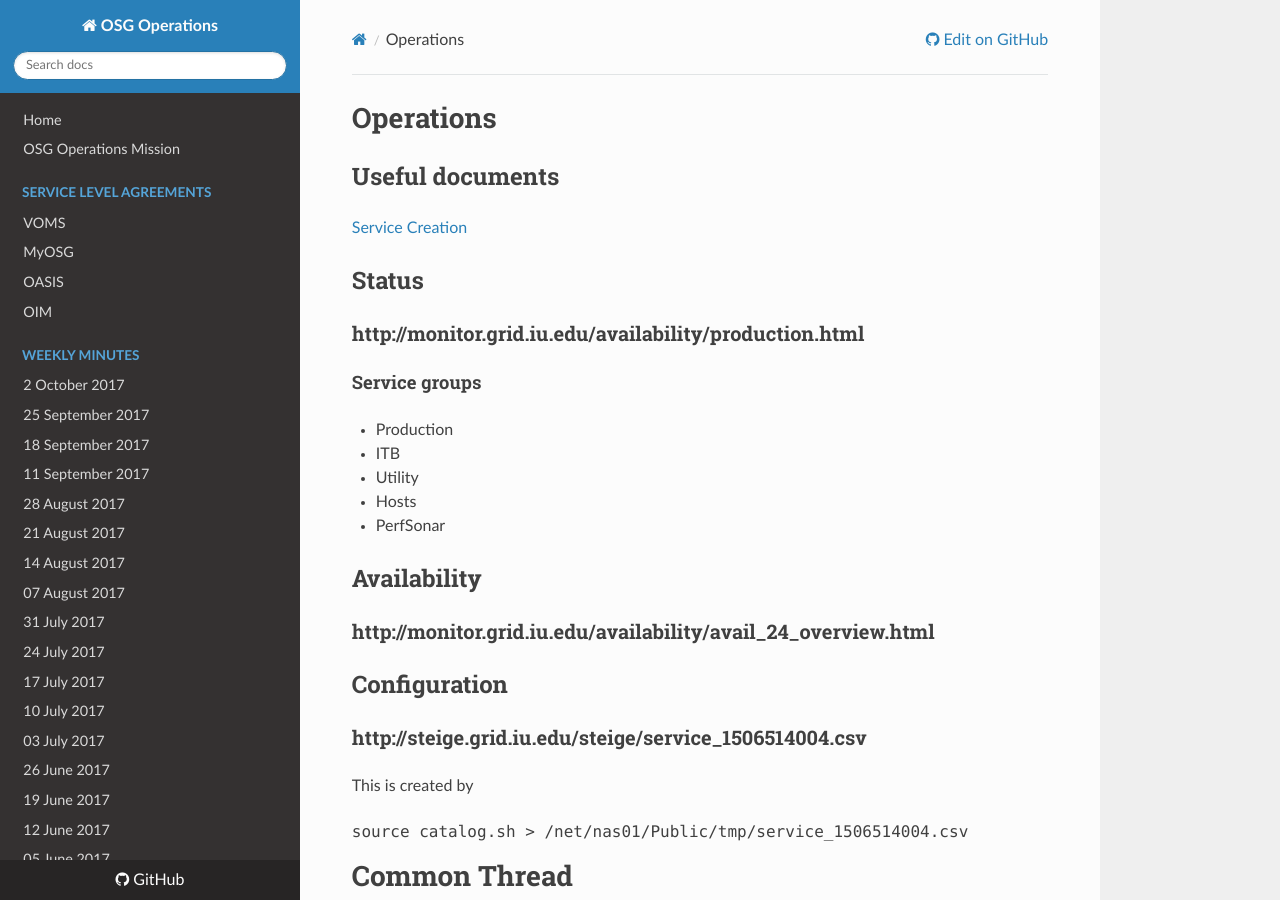
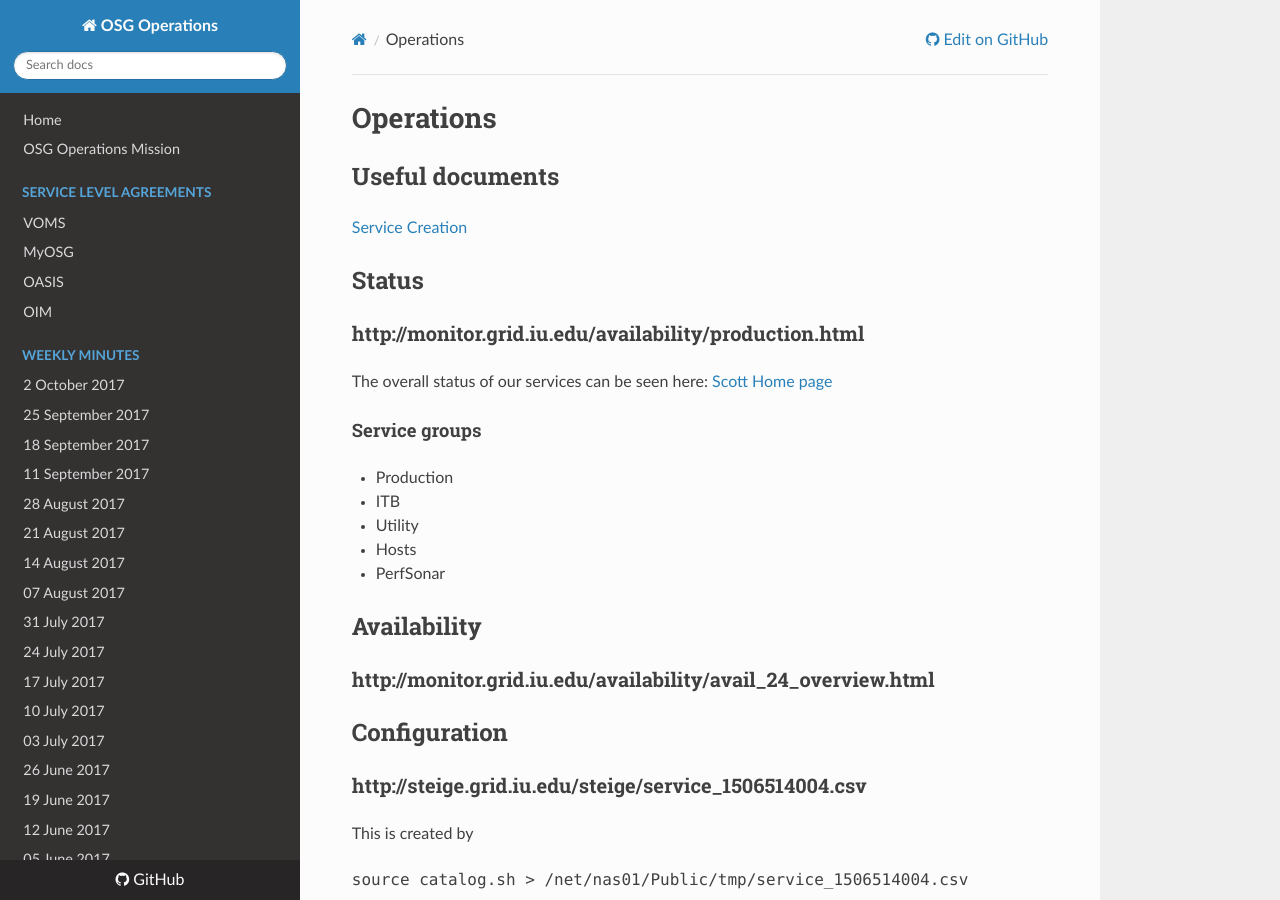
Before and after one commit to osg-htc/operations, an MkDocs documentation site: the page built from docs/configuration_management.md, in a window 1280 px wide and 900 px high. Built offline with MkDocs 1.6.1, drawn with Linux system fonts in a browser that asks for light colours; nearby versions of some CDN libraries; old or Windows-style settings are respelled for this version of MkDocs.

Commit message:
Update configuration_management.md

```diff
--- a/docs/configuration_management.md
+++ b/docs/configuration_management.md
@@ -4,6 +4,7 @@
 
 ## Status
 ### http://monitor.grid.iu.edu/availability/production.html
+The overall status of our services can be seen here: [Scott Home page](http://steige.grid.iu.edu/steige/textw.html)
 #### Service groups
    * Production
    * ITB
```
